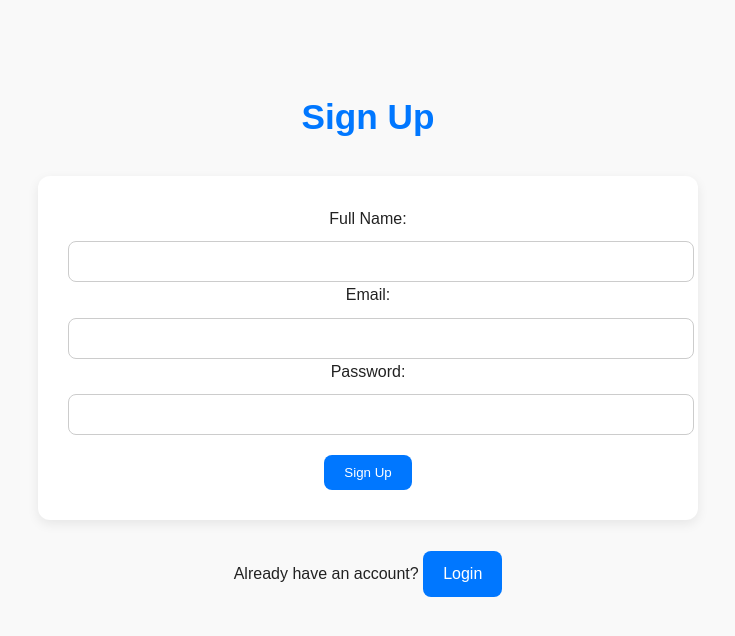
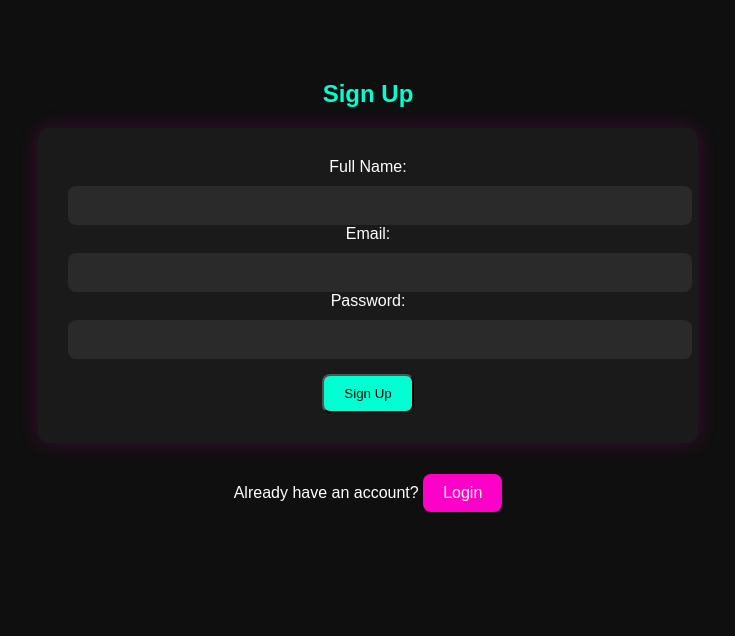
Before and after one commit to danishcorder/My-Portfolio-website, a plain HTML site: page singup.html in a window 1280 px wide. Shown: the whole page, without its empty margins (272-1007 px from the left). Drawn offline with Linux system fonts and the light colour scheme.

Commit message:
Update style.css

```diff
--- a/style.css
+++ b/style.css
@@ -1,62 +1,55 @@
-/* Reset some defaults */
 body {
   margin: 0;
   font-family: 'Poppins', sans-serif;
-  background-color: #f9f9f9;
-  color: #222;
-  line-height: 1.6;
+  background-color: #0f0f0f;
+  color: #ffffff;
 }
 
-/* Section Styling */
+/* Headings */
+h2, h3 {
+  color: #00ffd1;
+}
+
+/* Sections */
 section {
   padding: 60px 20px;
   text-align: center;
 }
 
-/* Headings */
-h2 {
-  font-size: 2.2rem;
-  margin-bottom: 30px;
-  color: #0077ff;
-}
-
 /* Project Cards */
 .project-card {
-  background-color: #ffffff;
+  background-color: #1a1a1a;
   padding: 20px;
   border-radius: 12px;
-  box-shadow: 0 4px 12px rgba(0,0,0,0.08);
+  box-shadow: 0 0 20px rgba(0, 255, 209, 0.2);
   margin: 20px auto;
   max-width: 600px;
-  transition: transform 0.3s, box-shadow 0.3s;
+  transition: transform 0.3s ease, box-shadow 0.3s ease;
 }
 
 .project-card:hover {
   transform: translateY(-5px);
-  box-shadow: 0 6px 20px rgba(0,0,0,0.12);
+  box-shadow: 0 0 30px rgba(255, 0, 200, 0.3);
 }
 
-.project-card h3 {
-  color: #005ec4;
-}
-
-/* Links & Buttons */
+/* Links and Buttons */
 a, button {
   display: inline-block;
   text-decoration: none;
-  background-color: #0077ff;
+  background-color: #ff00c8;
   color: #fff;
   padding: 10px 20px;
   border-radius: 8px;
-  transition: background-color 0.3s;
+  transition: background-color 0.3s ease, box-shadow 0.3s ease;
   margin-top: 15px;
 }
 
 a:hover, button:hover {
-  background-color: #005ec4;
+  background-color: #d100a6;
+  box-shadow: 0 0 10px #ff00c8;
 }
 
-/* Skills Section */
+/* Skills */
 #skills ul {
   list-style: none;
   padding: 0;
@@ -65,39 +58,43 @@ a:hover, button:hover {
 #skills li {
   display: inline-block;
   margin: 10px;
-  background-color: #ffffff;
+  background-color: #1a1a1a;
   padding: 10px 20px;
   border-radius: 8px;
-  box-shadow: 0 2px 10px rgba(0,0,0,0.05);
+  box-shadow: 0 0 10px rgba(0,255,209,0.2);
+  color: #00ffd1;
 }
 
 /* Contact Form */
 form {
   max-width: 600px;
   margin: auto;
-  background: #ffffff;
+  background: #1a1a1a;
   padding: 30px;
   border-radius: 12px;
-  box-shadow: 0 4px 12px rgba(0,0,0,0.08);
+  box-shadow: 0 0 20px rgba(255, 0, 200, 0.2);
 }
 
 input, textarea {
   width: 100%;
   padding: 12px;
   margin-top: 10px;
-  border: 1px solid #ccc;
+  border: none;
+  background-color: #2a2a2a;
+  color: #fff;
   border-radius: 8px;
   font-family: inherit;
-  resize: none;
+}
+
+input::placeholder, textarea::placeholder {
+  color: #bbb;
 }
 
 button[type="submit"] {
-  margin-top: 20px;
-  background-color: #0077ff;
-  color: white;
-  border: none;
+  background-color: #00ffd1;
+  color: #000;
 }
 
 button[type="submit"]:hover {
-  background-color: #005ec4;
+  background-color: #00ccaa;
 }
```
